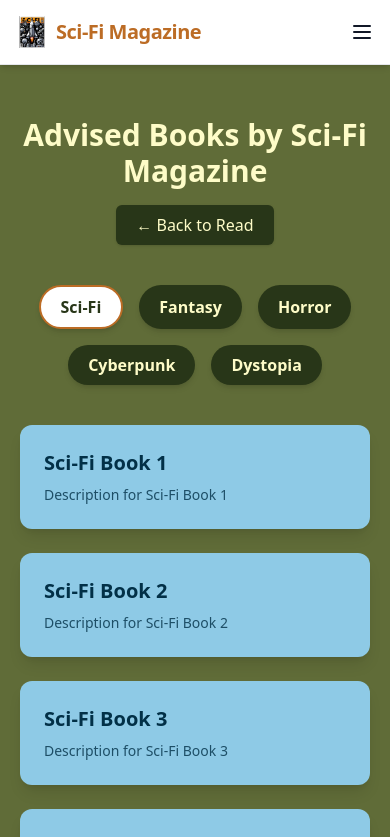
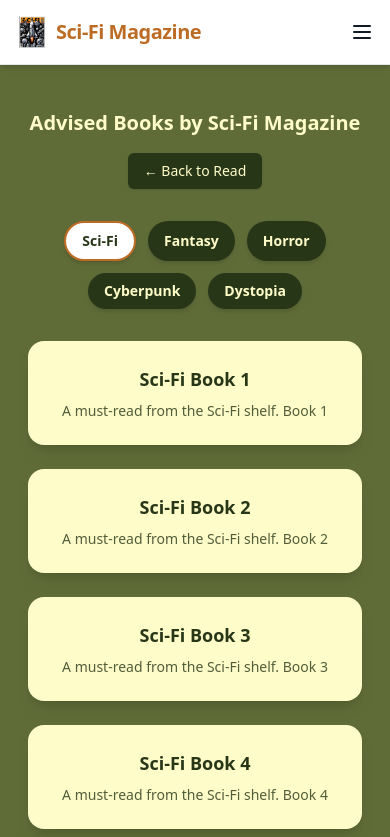
Before and after one commit to aticodein/SCIFI_MAGAZINE_VITE, a React (Vite) app: page /read/books in a window 390 px wide. Shown: the top 837 px of the page. Built offline with nearby package versions, Linux system fonts and the light colour scheme.

Commit message:
More responsive

```diff
--- a/src/pages/Create.tsx
+++ b/src/pages/Create.tsx
@@ -13,7 +13,8 @@ const sampleTools = [
   {
     title: "Character Name Forge",
     description: "Create original sci-fi hero, villain, or alien names.",
-  }, {
+  },
+  {
     title: "Character Style Forge",
     description: "Create original sci-fi hero, villain, or alien syle.",
   },
@@ -22,18 +23,20 @@ const sampleTools = [
 export default function Create() {
   return (
     <div className="min-h-screen bg-earth-olive px-4 py-12">
-      <div className="bg-earth-cream text-gray-800 max-w-8xl mx-auto px-12 py-36 rounded-xl shadow-md text-center">
-        <h1 className="text-3xl font-bold text-indigo-600 bg-white px-6 py-2 rounded-xl border-2 border-earth-olive shadow inline-block mb-6">
+      <div className="bg-earth-cream text-gray-800 max-w-7xl mx-auto px-6 md:px-12 py-20 md:py-28 rounded-xl shadow-md text-center">
+        <h1 className="text-2xl md:text-3xl font-bold text-indigo-600 bg-white px-4 md:px-6 py-2 rounded-xl border-2 border-earth-olive shadow inline-block mb-6">
           DASHBOARD
         </h1>
 
-        <h2 className="text-3xl font-bold text-brand-dark mb-4">AI Tools for Creators</h2>
-        <p className="text-gray-700 max-w-xl mb-10 mx-auto underline">
+        <h2 className="text-2xl md:text-3xl font-bold text-brand-dark mb-4">
+          AI Tools for Creators
+        </h2>
+        <p className="text-gray-700 max-w-xl mb-10 mx-auto underline text-sm md:text-base">
           Explore our AI-powered tools to help you create stunning sci-fi content.
           More features coming soon.
         </p>
 
-        <div className="bg-brand-dark px-6 py-10 rounded-lg shadow-lg">
+        <div className="bg-brand-dark px-4 md:px-6 py-8 md:py-10 rounded-lg shadow-lg">
           <CardGrid items={sampleTools} />
         </div>
       </div>
--- a/src/pages/Read.tsx
+++ b/src/pages/Read.tsx
@@ -1,7 +1,5 @@
 import React from "react";
 import { Link } from "react-router-dom";
-
-
 
 const categories = [
   {
@@ -26,11 +24,13 @@ const categories = [
 
 export default function Read() {
   return (
-    <div className="min-h-screen bg-earth-olive px-4 py-12">
+    <div className="min-h-screen bg-earth-olive px-4 py-10 sm:py-12">
       <div className="max-w-6xl mx-auto">
-        <h1 className="text-4xl font-bold text-earth-cream mb-10 text-center">Explore Sci-Fi Reads</h1>
+        <h1 className="text-2xl sm:text-3xl lg:text-4xl font-bold text-earth-cream mb-8 sm:mb-10 text-center">
+          Explore Sci-Fi Reads
+        </h1>
 
-        <div className="grid grid-cols-1 md:grid-cols-2 lg:grid-cols-3 gap-10">
+        <div className="grid grid-cols-1 sm:grid-cols-2 lg:grid-cols-3 gap-6 sm:gap-10 px-2">
           {categories.map((cat, i) => {
             const link =
               cat.title === "Books"
@@ -43,10 +43,10 @@ export default function Read() {
 
             const card = (
               <div
-        className={`${cat.bg} ${cat.text} aspect-[4/3] min-h-[280px] rounded-2xl shadow-xl p-8 transform hover:scale-[1.03] transition duration-300 flex flex-col justify-center items-center text-center`}
+                className={`${cat.bg} ${cat.text} aspect-[4/3] min-h-[240px] rounded-2xl shadow-xl p-6 sm:p-8 transform hover:scale-[1.03] transition duration-300 flex flex-col justify-center items-center text-center`}
               >
-        <h2 className="text-3xl font-bold mb-4">{cat.title}</h2>
-        <p className="text-base opacity-80 max-w-md">{cat.description}</p>
+                <h2 className="text-xl sm:text-2xl font-bold mb-3 sm:mb-4">{cat.title}</h2>
+                <p className="text-sm sm:text-base opacity-80 max-w-md">{cat.description}</p>
               </div>
             );
 
@@ -59,9 +59,6 @@ export default function Read() {
             );
           })}
         </div>
-
-
-
       </div>
     </div>
   );
--- a/src/pages/ReadBooks.tsx
+++ b/src/pages/ReadBooks.tsx
@@ -1,21 +1,28 @@
+// src/pages/ReadBooks.tsx
 import React, { useState } from "react";
+import { Link } from "react-router-dom";
 
-const genres = ["Sci-Fi", "Fantasy", "Horror", "Cyberpunk", "Dystopia"];
+const genres = [
+  "Sci-Fi",
+  "Fantasy",
+  "Horror",
+  "Cyberpunk",
+  "Dystopia",
+];
 
 const genreStyles: Record<string, string> = {
-  "Sci-Fi": "bg-brand-light text-brand-dark",
-  Fantasy: "bg-earth-cream text-earth-forest",
+  "Sci-Fi": "bg-earth-cream text-earth-forest",
+  Fantasy: "bg-brand-light text-brand-dark",
   Horror: "bg-earth-clay text-white",
-  Cyberpunk: "bg-brand-primary text-white",
+  Cyberpunk: "bg-brand-yellow text-brand-dark",
   Dystopia: "bg-earth-sand text-earth-forest",
 };
 
-// Dummy book data generator
 const generateBooks = (genre: string) =>
   Array.from({ length: 9 }, (_, i) => ({
     id: `${genre}-${i}`,
     title: `${genre} Book ${i + 1}`,
-    description: `Description for ${genre} Book ${i + 1}`,
+    description: `A must-read from the ${genre} shelf. Book ${i + 1}`,
   }));
 
 export default function ReadBooks() {
@@ -23,29 +30,29 @@ export default function ReadBooks() {
   const books = generateBooks(activeGenre);
 
   return (
-    <div className="min-h-screen bg-earth-olive text-earth-cream px-4 py-12">
-      <div className="max-w-6xl mx-auto">
-      <div className="flex flex-col sm:flex-row justify-between items-center mb-10 gap-4">
-  <h1 className="text-3xl sm:text-4xl font-bold text-center sm:text-left text-earth-cream">
-    Advised Books by Sci-Fi Magazine
-  </h1>
+    <div className="min-h-screen bg-earth-olive text-earth-cream px-4 py-10 sm:py-12">
+      <div className="max-w-7xl mx-auto">
+        {/* Header */}
+        <div className="flex flex-col sm:flex-row justify-between items-center mb-8 sm:mb-10 gap-4 px-2">
+          <h1 className="text-xl sm:text-3xl lg:text-4xl font-bold text-center sm:text-left">
+            Advised Books by Sci-Fi Magazine
+          </h1>
 
-  <a
-    href="/read"
-    className="px-5 py-2 bg-earth-forest text-earth-cream rounded-md shadow hover:bg-earth-clay transition"
-  >
-    ← Back to Read
-  </a>
-</div>
-
+          <Link
+            to="/read"
+            className="px-4 py-2 bg-earth-forest text-earth-cream rounded-md shadow hover:bg-earth-clay transition text-sm sm:text-base"
+          >
+            ← Back to Read
+          </Link>
+        </div>
 
         {/* Tabs */}
-        <div className="flex justify-center flex-wrap gap-4 mb-10">
+        <div className="flex justify-center flex-wrap gap-3 mb-8 sm:mb-10 px-2">
           {genres.map((genre) => (
             <button
               key={genre}
               onClick={() => setActiveGenre(genre)}
-              className={`px-5 py-2 rounded-full font-semibold shadow-md transition-all duration-200 hover:scale-105 ${
+              className={`px-4 py-2 rounded-full font-semibold shadow-md transition-all duration-200 text-sm sm:text-base hover:scale-105 ${
                 activeGenre === genre
                   ? "bg-white text-earth-forest border-2 border-earth-clay"
                   : "bg-earth-forest text-earth-cream"
@@ -57,16 +64,16 @@ export default function ReadBooks() {
         </div>
 
         {/* Grid */}
-        <div className="grid grid-cols-1 sm:grid-cols-2 lg:grid-cols-3 gap-6">
+        <div className="grid grid-cols-1 sm:grid-cols-2 lg:grid-cols-3 gap-6 px-2">
           {books.map((book) => (
             <div
               key={book.id}
-              className={`rounded-xl shadow-lg p-6 hover:scale-[1.02] transition-transform duration-300 ${
+              className={`rounded-2xl shadow-lg p-6 hover:scale-[1.03] transition-transform duration-300 text-center ${
                 genreStyles[activeGenre] || "bg-white text-black"
               }`}
             >
-              <h2 className="text-xl font-bold mb-2">{book.title}</h2>
-              <p className="text-sm opacity-80">{book.description}</p>
+              <h2 className="text-lg sm:text-xl font-bold mb-2">{book.title}</h2>
+              <p className="text-sm sm:text-base opacity-80">{book.description}</p>
             </div>
           ))}
         </div>
--- a/src/pages/ReadNovels.tsx
+++ b/src/pages/ReadNovels.tsx
@@ -29,29 +29,29 @@ export default function ReadNovels() {
   const novels = generateNovels(activeGenre);
 
   return (
-    <div className="min-h-screen bg-earth-olive text-earth-cream px-4 py-12">
-      <div className="max-w-6xl mx-auto">
+    <div className="min-h-screen bg-earth-olive text-earth-cream px-4 py-10 sm:py-12">
+      <div className="max-w-7xl mx-auto">
         {/* Header */}
-        <div className="flex flex-col sm:flex-row justify-between items-center mb-10 gap-4">
-          <h1 className="text-3xl sm:text-4xl font-bold text-center sm:text-left">
+        <div className="flex flex-col sm:flex-row justify-between items-center mb-10 gap-4 px-2">
+          <h1 className="text-2xl sm:text-3xl lg:text-4xl font-bold text-center sm:text-left">
             Advised Novels by Sci-Fi Magazine
           </h1>
 
           <Link
             to="/read"
-            className="px-5 py-2 bg-earth-forest text-earth-cream rounded-md shadow hover:bg-earth-clay transition"
+            className="px-4 py-2 bg-earth-forest text-earth-cream rounded-md shadow hover:bg-earth-clay transition text-sm sm:text-base"
           >
             ← Back to Read
           </Link>
         </div>
 
         {/* Tabs */}
-        <div className="flex justify-center flex-wrap gap-4 mb-10">
+        <div className="flex justify-center flex-wrap gap-3 mb-10 px-2">
           {genres.map((genre) => (
             <button
               key={genre}
               onClick={() => setActiveGenre(genre)}
-              className={`px-5 py-2 rounded-full font-semibold shadow-md transition-all duration-200 hover:scale-105 ${
+              className={`px-4 py-2 rounded-full font-semibold shadow-md transition-all duration-200 text-sm sm:text-base hover:scale-105 ${
                 activeGenre === genre
                   ? "bg-white text-earth-forest border-2 border-earth-clay"
                   : "bg-earth-forest text-earth-cream"
@@ -63,16 +63,16 @@ export default function ReadNovels() {
         </div>
 
         {/* Grid */}
-        <div className="grid grid-cols-1 sm:grid-cols-2 lg:grid-cols-3 gap-8">
+        <div className="grid grid-cols-1 sm:grid-cols-2 lg:grid-cols-3 gap-6 px-2">
           {novels.map((novel) => (
             <div
               key={novel.id}
-              className={`rounded-xl shadow-lg p-6 hover:scale-[1.03] transition-transform duration-300 text-center ${
+              className={`rounded-2xl shadow-lg p-6 hover:scale-[1.03] transition-transform duration-300 text-center ${
                 genreStyles[activeGenre] || "bg-white text-black"
               }`}
             >
-              <h2 className="text-2xl font-bold mb-2">{novel.title}</h2>
-              <p className="text-sm opacity-80">{novel.description}</p>
+              <h2 className="text-xl sm:text-2xl font-bold mb-2">{novel.title}</h2>
+              <p className="text-sm sm:text-base opacity-80">{novel.description}</p>
             </div>
           ))}
         </div>
```
Also changed, not shown: src/pages/ReadComics.tsx (+12 -11 lines). Lines whose indentation alone changed are shown as unchanged.
